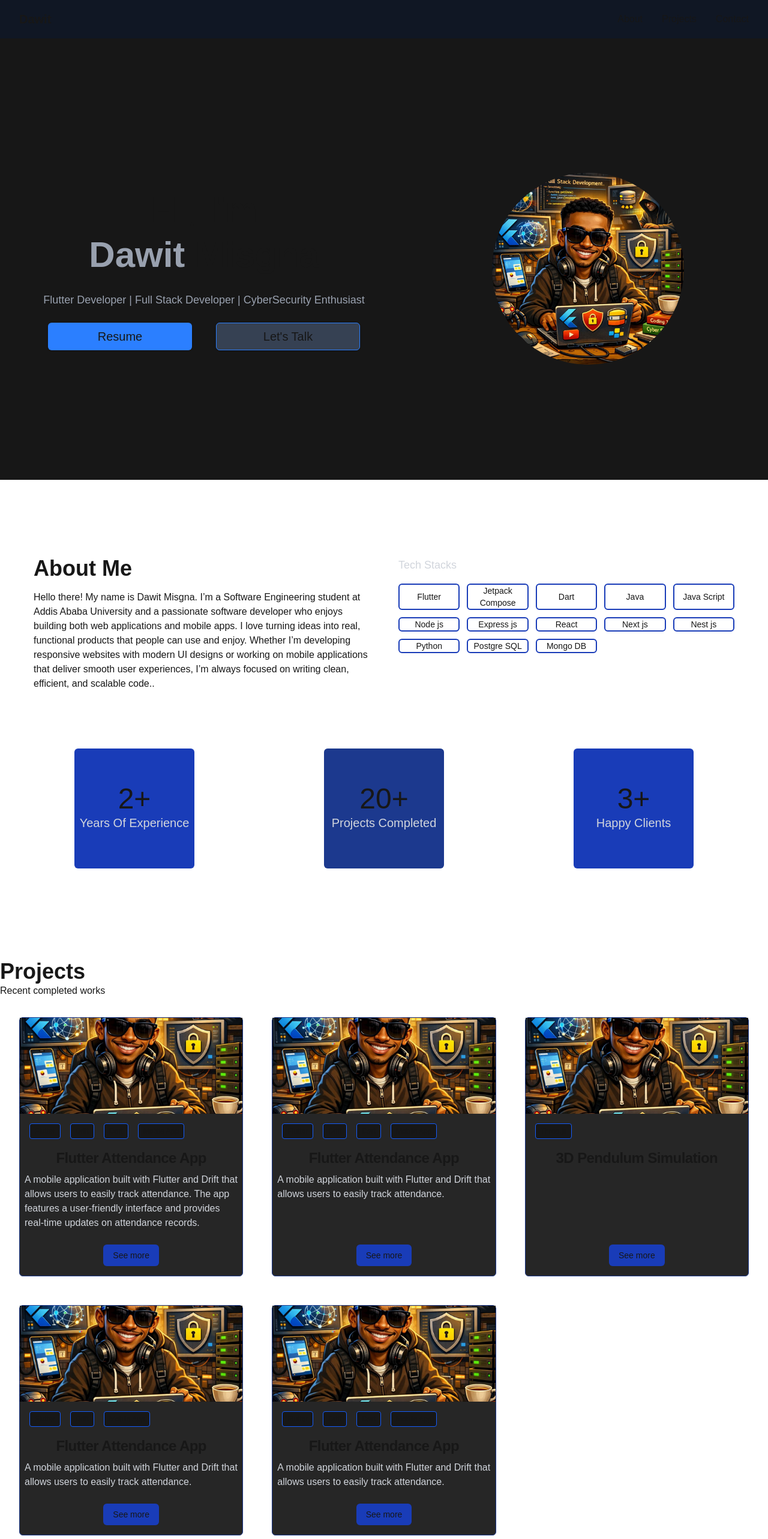
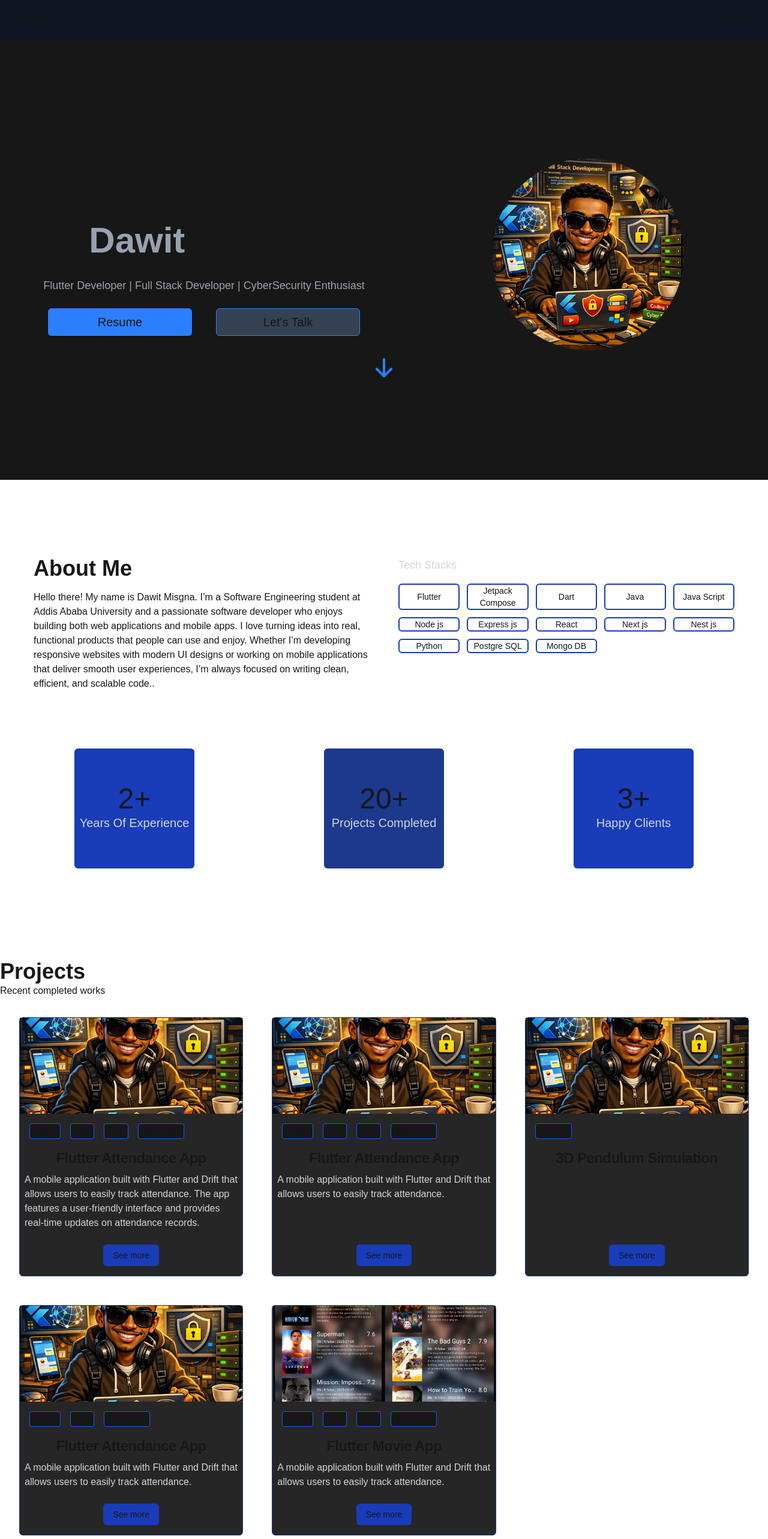
Before and after one commit to Dave-misgna/portfolio, a Next.js app: page / in a window 1280 px wide. Shown: the top 2566 px of the page at 60% size. Built offline with nearby package versions, Linux system fonts and the light colour scheme.

Commit message:
adding animations and sliding effect

```diff
--- /dev/null
+++ b/app/components/common/SlideUpSection.tsx
@@ -0,0 +1,42 @@
+"use client";
+import { useEffect, useRef, useState } from "react";
+
+type SlideUpSectionProps = {
+  children: React.ReactNode;
+  className?: string;
+  delay?: number; // optional delay in ms
+};
+
+export default function SlideUpSection({ children, className = "", delay = 0 }: SlideUpSectionProps) {
+  const [isVisible, setIsVisible] = useState(false);
+  const ref = useRef<HTMLDivElement>(null);
+
+  useEffect(() => {
+    const observer = new IntersectionObserver(
+      (entries) => {
+        entries.forEach((entry) => {
+          if (entry.isIntersecting) {
+            setTimeout(() => setIsVisible(true), delay);
+            observer.unobserve(entry.target); // trigger only once
+          }
+        });
+      },
+      { threshold: 0.1 }
+    );
+
+    if (ref.current) observer.observe(ref.current);
+
+    return () => observer.disconnect();
+  }, [delay]);
+
+  return (
+    <div
+      ref={ref}
+      className={`transition-all duration-700 ease-out ${
+        isVisible ? "opacity-100 translate-y-0" : "opacity-0 translate-y-8"
+      } ${className}`}
+    >
+      {children}
+    </div>
+  );
+}
--- a/app/components/pages/Introduction.tsx
+++ b/app/components/pages/Introduction.tsx
@@ -7,6 +7,7 @@ export default function Introduction() {
       id="intro"
       className="min-h-screen flex items-center px-6 pt-24 bg-neutral-900"
     >
+      <div className="flex-col items-center w-full">
       <div className="w-full h-full flex flex-col md:flex-row items-center justify-between gap-12 md:items-center">
 
         {/*LEFT SIDE*/}
@@ -48,6 +49,25 @@ export default function Introduction() {
         </div>
 
       </div>
+      <div className="flex justify-center ">
+        <a href="#about">
+        <svg
+          className="w-12 h-12 text-blue-500 animate-bounce"
+          fill="none"
+          stroke="currentColor"
+          strokeWidth="2"
+          viewBox="0 0 24 24"
+        >
+          <path
+            strokeLinecap="round"
+            strokeLinejoin="round"
+            d="M12 5v14m0 0l-6-6m6 6l6-6"
+          />
+        </svg>
+        </a>
+      </div>
+
+      </div>
     </section>
   );
 }
--- a/app/components/pages/about.tsx
+++ b/app/components/pages/about.tsx
@@ -1,3 +1,5 @@
+import FadeInSection from "../common/SlideUpSection";
+
 export default function About() {
   return (
     <section id="about" className="min-h-screen py-24 px-6">
@@ -31,7 +33,7 @@ export default function About() {
 
         </div>
       </div>
-
+      <FadeInSection>
         <div className="w-full grid justify-items-center md:grid-cols-3 sm:grid-cols-2 py-12 gap-4">
           <div className="flex items-center justify-center flex-col box-border size-50 rounded-md bg-blue-800">
             <h1 className="text-5xl">2+</h1>
@@ -46,6 +48,7 @@ export default function About() {
             <p className="text-xl text-gray-300 leading-relaxed">Happy Clients</p>
           </div>
         </div>
+      </FadeInSection>
 
     </section>
   );
--- a/app/components/pages/contact.tsx
+++ b/app/components/pages/contact.tsx
@@ -33,7 +33,7 @@ export default function Contact(){
 
 
                         <Link
-                        href="https://github.com/yourusername"
+                        href="https://github.com/Dave-misgna"
                         target="_blank"
                         className="p-3 rounded-lg border border-neutral-700 bg-neutral-800
                         hover:border-white hover:bg-neutral-700
--- a/app/components/pages/projects.tsx
+++ b/app/components/pages/projects.tsx
@@ -1,5 +1,6 @@
 import Link from "next/link";
 import ProjectCard from "../common/project_card";
+import FadeInSection from "../common/SlideUpSection";
 export default function Projects(){
     const projects = [
     {
@@ -30,8 +31,8 @@ export default function Projects(){
       description: "A mobile application built with Flutter and Drift that allows users to easily track attendance."
     },
     {
-      title: "Flutter Attendance App",
-      image: "/images/portfolio_image.jpg",
+      title: "Flutter Movie App ",
+      image: "/images/image.png",
       tag: ["Flutter", "Drift", "Dart", "Mobile App"],
       link: "#",
       description: "A mobile application built with Flutter and Drift that allows users to easily track attendance."
@@ -44,7 +45,7 @@ export default function Projects(){
                 <h1 className="text-4xl font-bold mb-6">Projects</h1>
                 <p className="text-start">Recent completed works</p>
             </div>
-
+            <FadeInSection>
             <div className="grid gap-12 md:grid-cols-3 sm:grid-cols-2 justify-items-center p-8 items-stretch">
                 {projects.map((project, index) => (
                     <ProjectCard
@@ -57,6 +58,7 @@ export default function Projects(){
                     />
                 ))}
             </div>
+            </FadeInSection>
             <div className="flex justify-center mt-8 py-5">
                 <Link href="#" className="px-4 py-2 bg-blue-600 text-white rounded-md hover:bg-blue-700 transition-colors duration-200">
                     View All Projects
--- a/app/globals.css
+++ b/app/globals.css
@@ -11,7 +11,9 @@
   }
 }
 
-html,
+html{
+  scroll-behavior: smooth;
+}
 body {
   max-width: 100vw;
   overflow-x: hidden;
```
Also changed, not shown: public/images/flutter-movie-app.png (added), public/images/image.png (added).
